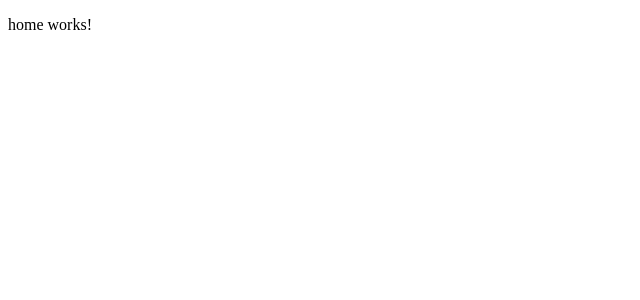
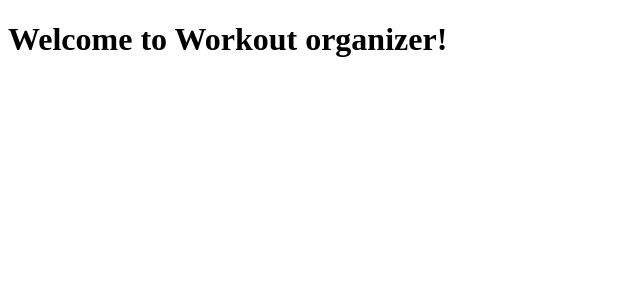
Before and after one commit to tpokora/workout, an Angular app in the folder angular-ui/: page / in a window 1280 px wide. Shown: the top 300 px of the page, without its empty margins (0-640 px from the left). Built offline with nearby package versions, Linux system fonts and the light colour scheme.

Commit message:
Add title

```diff
--- a/angular-ui/src/app/home/home.component.html
+++ b/angular-ui/src/app/home/home.component.html
@@ -1 +1 @@
-<p>home works!</p>
+<h1>Welcome to Workout organizer!</h1>
```
Also changed, not shown: 1 other file (tests, documents, lock files or other folders).
